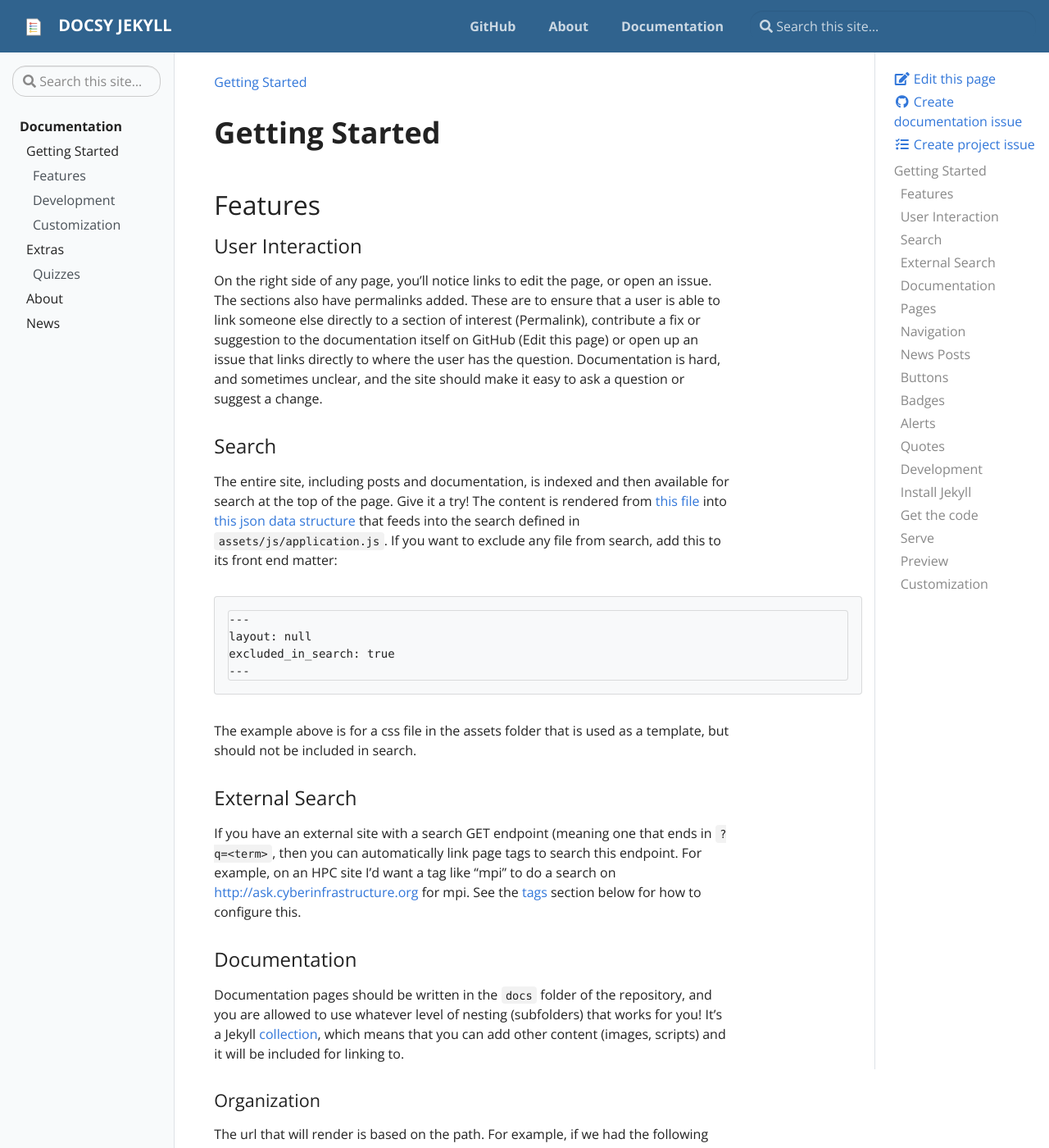
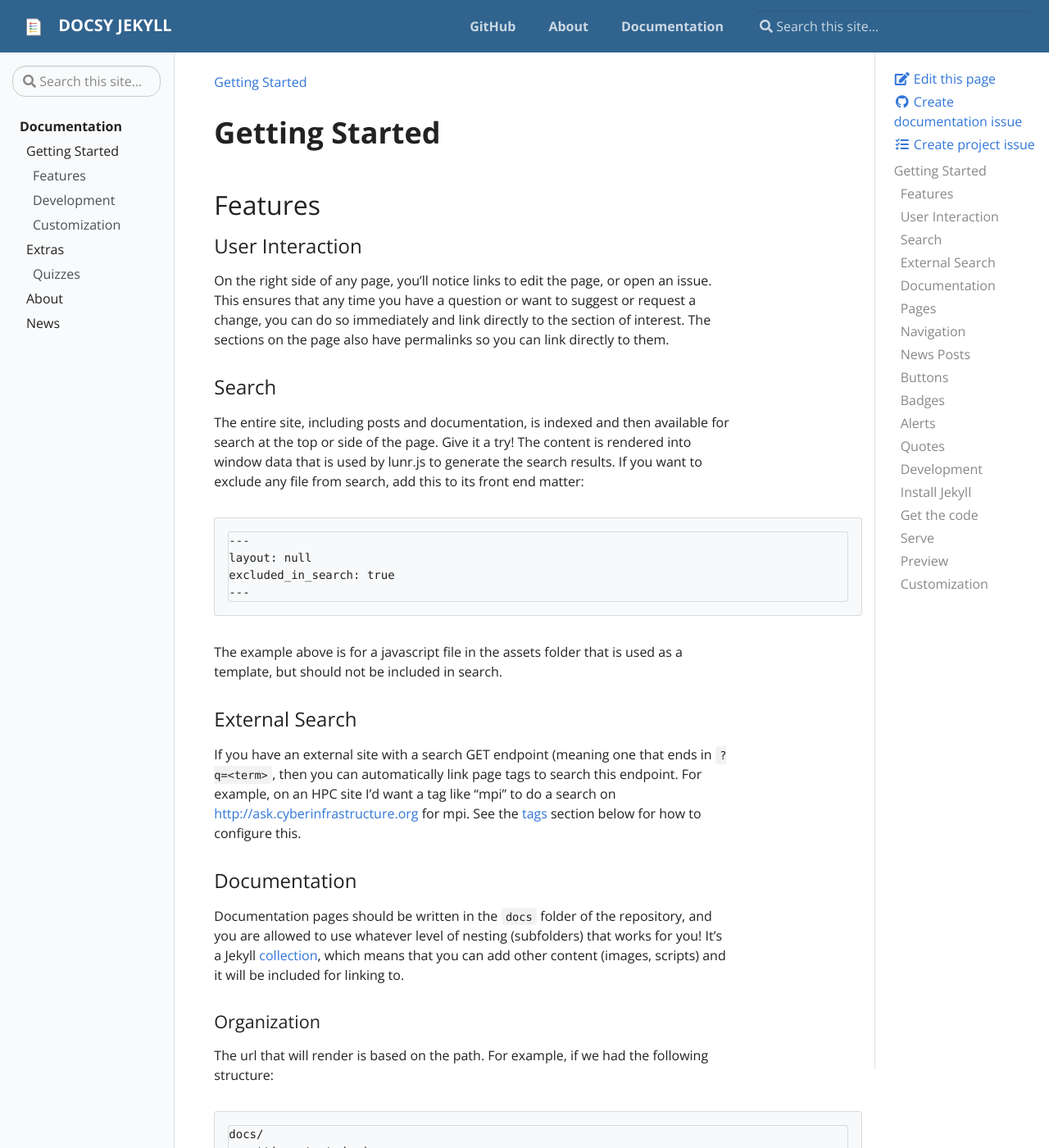
Before and after one commit to vsoch/docsy-jekyll, a Jekyll site: the page built from _docs/getting-started.md, in a window 1280 px wide and 1400 px high. Shown: the whole window at 82% size. Built offline with Jekyll 4.4.1, drawn with Linux system fonts in a browser that asks for light colours; some of the changed text lies outside the part shown.

Commit message:
editing getting started
Signed-off-by: Vanessa Sochat <vsochat@stanford.edu>

````diff
--- a/_docs/getting-started.md
+++ b/_docs/getting-started.md
@@ -13,21 +13,17 @@ tags:
 
 
 On the right side of any page, you'll notice links to edit the page, or
-open an issue. The sections also have permalinks added.
-These are to ensure that a user is able to link someone else directly to a section
-of interest (Permalink), contribute a fix or suggestion to the documentation itself on GitHub
-(Edit this page) or open up an issue that links directly to where the user has
-the question. Documentation is hard, and sometimes unclear, and the site
-should make it easy to ask a question or suggest a change.
+open an issue. This ensures that any time you have a question or want to
+suggest or request a change, you can do so immediately and link directly
+to the section of interest. The sections on the page also have permalinks so
+you can link directly to them.
 
 ### Search
 
 The entire site, including posts and documentation, is indexed and then available
-for search at the top of the page. Give it a try! The content is rendered
-from [this file](https://github.com/vsoch/mkdocs-jekyll/blob/master/search/search_index.json)
-into [this json data structure](https://vsoch.github.io/mkdocs-jekyll/search/search_index.json)
-that feeds into the search defined in `assets/js/application.js`. If you want to
-exclude any file from search, add this to its front end matter:
+for search at the top or side of the page. Give it a try! The content is rendered
+into window data that is used by lunr.js to generate the search results.
+If you want to exclude any file from search, add this to its front end matter:
 
 ```
 ---
@@ -36,7 +32,7 @@ excluded_in_search: true
 ---
 ```
 
-The example above is for a css file in the assets folder that is used as a template,
+The example above is for a javascript file in the assets folder that is used as a template,
 but should not be included in search.
 
 ### External Search
@@ -96,15 +92,6 @@ template to do the same based on the path to create a link:
 ```
 The path should be relative to the docs folder.
 
-#### Headers
-
-While this is a personal preference, it's recommended to create nesting
-of your docs via markdown sections in each of the files
-over creating more files. For example, take a look at the right
-side of this page, and you'll see a level represented for each header.
-This strategy means that we have fewer overall pages (easier to find content)
-that are still browsable easily via search or the table of contents on the right.
-
 ### Pages
 
 The `pages` folder uses the same page layout, but is not part of the docs collection.
@@ -117,33 +104,30 @@ Whether you place your page under "pages" or "docs," for those pages that you wa
 you should add them to `_data/toc.yml`. If you've defined a `permalink` in the
 front end matter, you can use that (e.g., "About" below). If you haven't and
 want to link to docs, the url is the path starting with the docs folder.
-Here is an example of a flat structure:
+Here is an example (currently the active example):
 
 ```yaml
-  - title: "Getting Started"
-    url: "docs/getting-started/"
-  - title: "About"
-    url: "about"
-  - title: "News"
-    url: "news"
-```
-
-And here is an example with nested children (currently active in the example):
-
-```yaml
-  - title: "Getting Started"
-    url: "docs/getting-started"
-    children:
-      - title: Features
-        url: "docs/getting-started#features"
-      - title: Development
-        url: "docs/getting-started#development"
-      - title: Customization
-        url: "docs/getting-started#customization"
-  - title: "About"
-    url: "about"
-  - title: "News"
-    url: "news"
+- title: Documentation
+  url: docs
+  links:
+    - title: "Getting Started"
+      url: "docs/getting-started"
+      children:
+        - title: Features
+          url: "docs/getting-started#getting-started"
+        - title: Development
+          url: "docs/getting-started#development"
+        - title: Customization
+          url: "docs/getting-started#customization"
+    - title: "Extras"
+      url: "docs/extras"
+      children:
+        - title: Quizzes
+          url: "docs/extras/example-quiz"
+    - title: "About"
+      url: "about"
+    - title: "News"
+      url: "news
 ```
 
 If you want to add an external url for a parent or child, do this:
````
